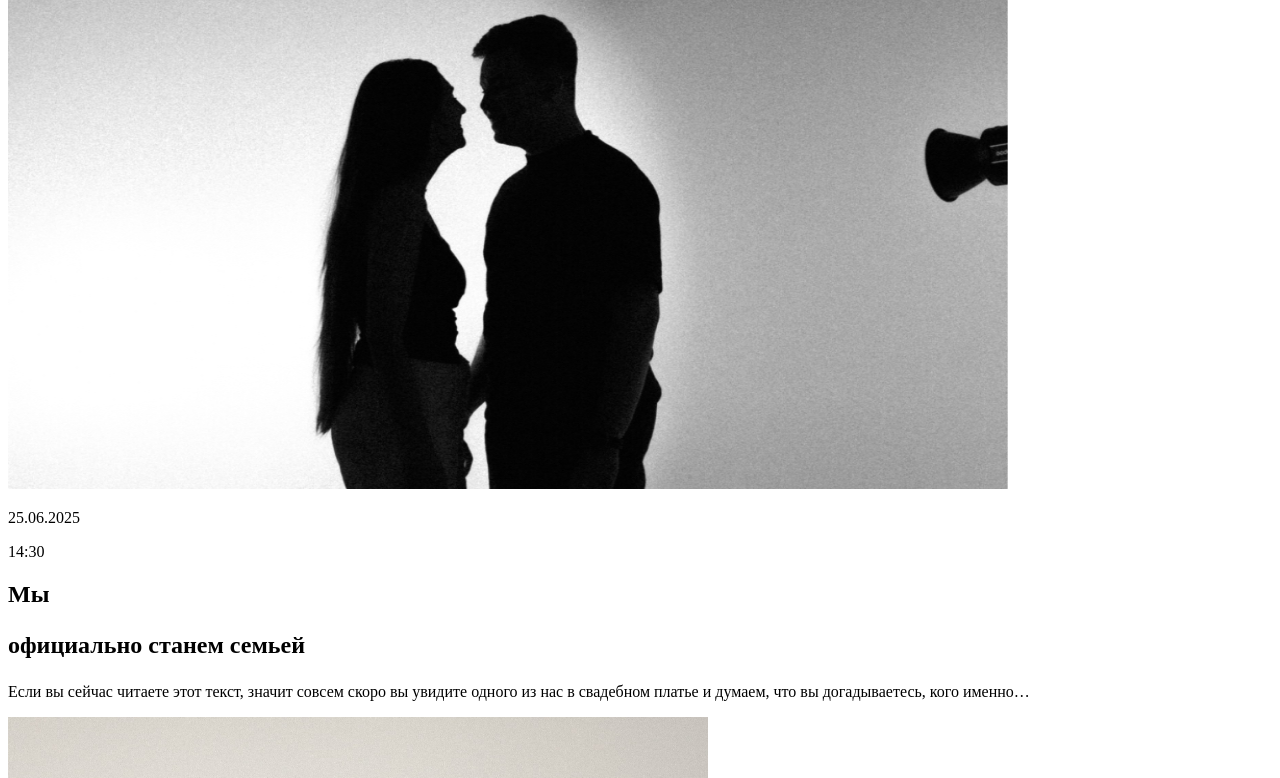
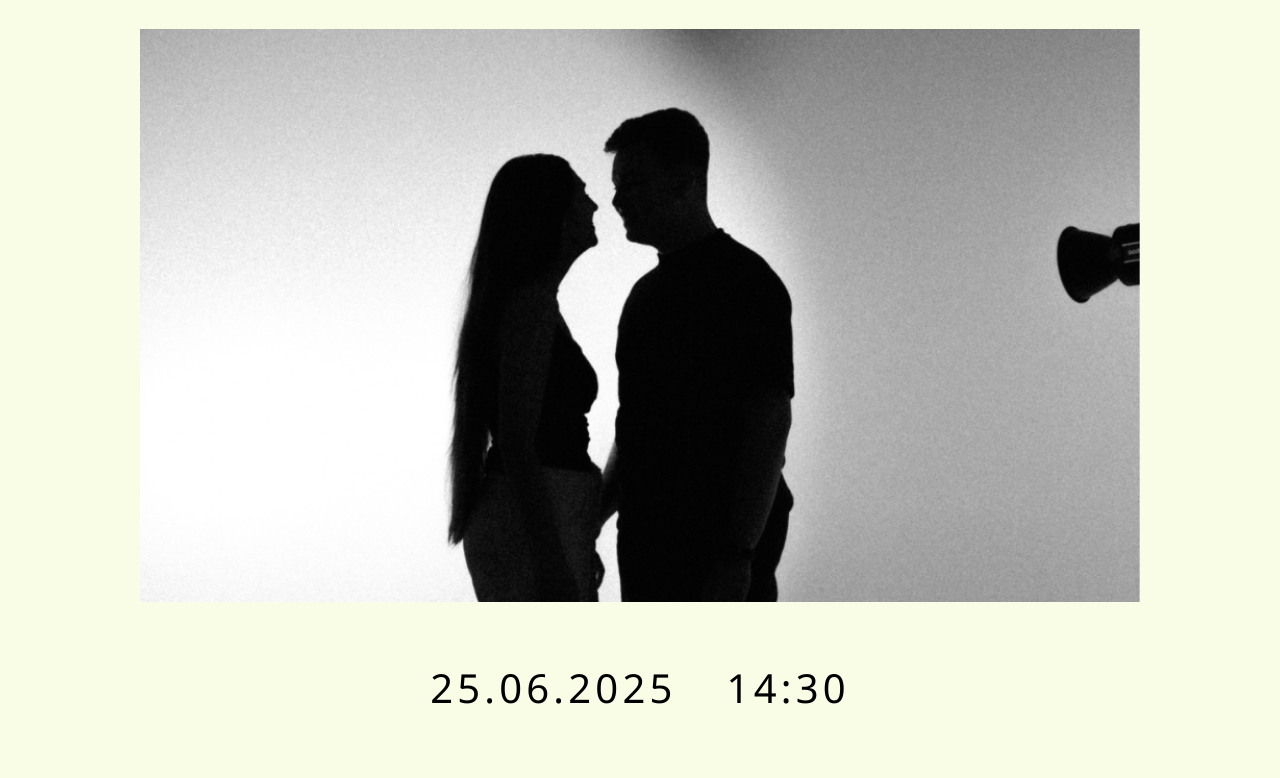
Before and after one commit to SofiaGorkovaya/Wedding, a website: page source/index.html in a window 1280 px wide. Shown: the part 381-1159 px from the top of the page. Drawn offline with nearby package versions, Linux system fonts and the light colour scheme; files that its build step writes are made by us from their sources; the site is published under a folder, as on GitHub Pages, so addresses that start at the root find nothing; files whose address does not match are found by name.

Commit message:
Update index.html

```diff
--- a/source/index.html
+++ b/source/index.html
@@ -4,7 +4,7 @@
     <head>
         <meta charset="utf-8">
         <title>Сайт-приглашение на свадьбу Андрея и Валентины</title>
-        <link rel="stylesheet" href="/source/css/style.css">
+        <link rel="stylesheet" href="source/css/style.css">
         <link rel="preconnect" href="https://fonts.googleapis.com">
         <link rel="preconnect" href="https://fonts.gstatic.com" crossorigin>
         <link href="https://fonts.googleapis.com/css2?family=Noto+Sans:ital,wght@0,100..900;1,100..900&display=swap" rel="stylesheet">
```
